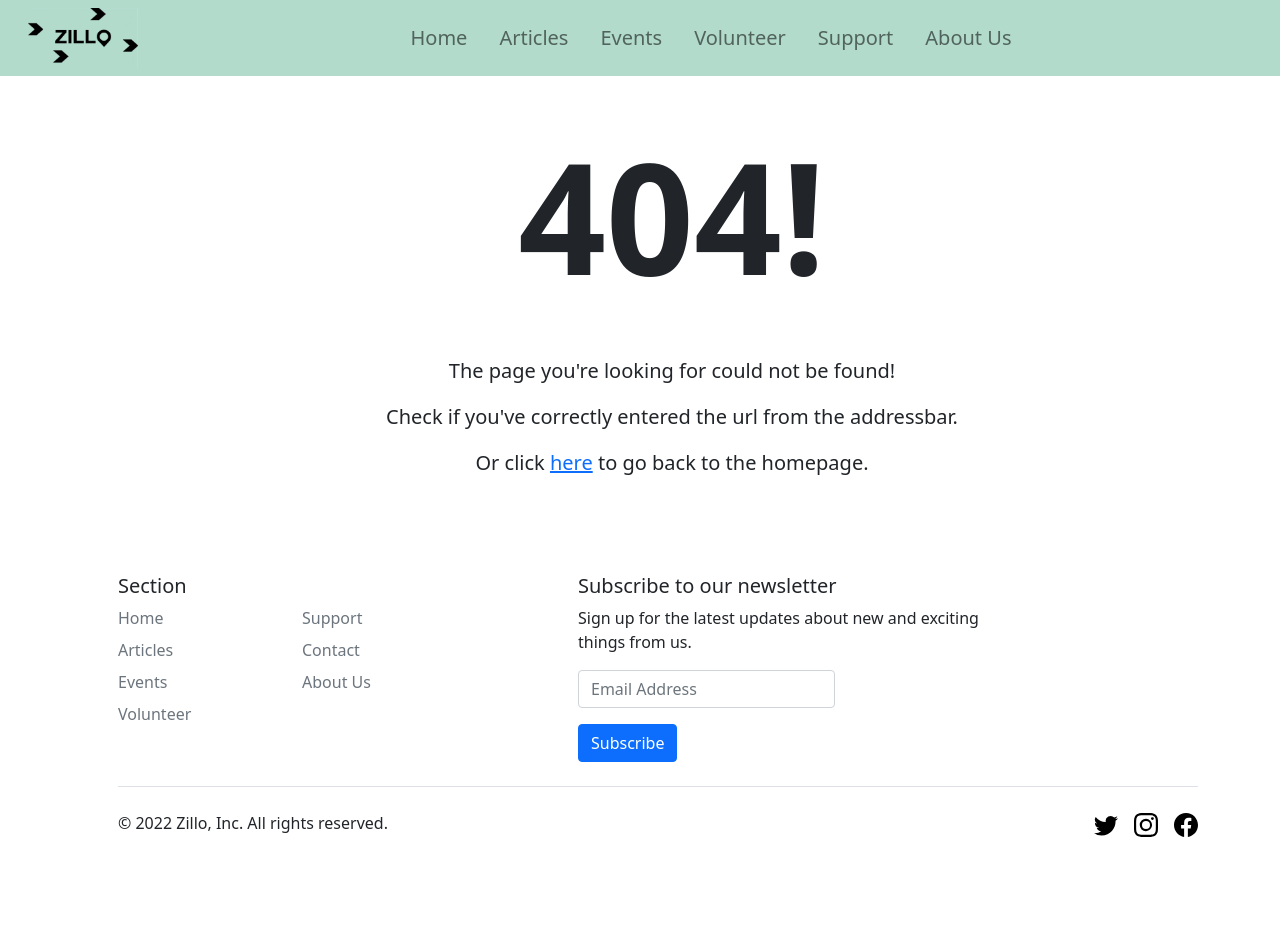
After one commit to Solhex/ZilloSite, a Flask app: page /errorpages/404 in a window 1280 px wide. The commit adds this page. Run offline with Flask 2, Linux system fonts and the light colour scheme; some libraries are stand-ins or nearby versions.

Commit message:
Added errorhandling and image upload options

```diff
--- a/website/models.py
+++ b/website/models.py
@@ -5,7 +5,7 @@ class Writer(db.Model):
     id = db.Column(db.Integer, primary_key=True)
     firstname = db.Column(db.String(50), nullable=False)
     lastname = db.Column(db.String(50), nullable=False)
-    picture_link = db.Column(db.String(200))
+    picture_link = db.Column(db.Boolean(), default=False)
     articles = db.relationship('Article')
 
 class Article(db.Model):
--- /dev/null
+++ b/website/templates/errorpages/404.html
@@ -0,0 +1,18 @@
+{% extends "base.html" %}
+{% block title %}ZilloWirral | 404!{% endblock %}
+
+
+{% block cover_text %}About Zillo{% endblock %}
+
+{% block content %}
+<div class="container" style="width:100%;">
+    <div class="m-5">
+        <h1 class="fw-bold text-center" style="font-size:12vw;">404!</h1>
+    </div>
+    <div class="m-5">
+        <p class="text-center lead">The page you're looking for could not be found!</p>
+        <p class="text-center lead">Check if you've correctly entered the url from the addressbar.</p>
+        <p class="text-center lead">Or click <a href="/">here</a> to go back to the homepage.</p>
+    </div>
+</div>
+{% endblock %}
--- a/website/views.py
+++ b/website/views.py
@@ -1,13 +1,18 @@
-from flask import Blueprint, render_template, request, flash, jsonify
+from flask import Blueprint, render_template, request, flash, redirect, current_app
 from .models import Article, Writer, Subscription
+from sqlalchemy import desc
 from . import db
-from json import loads
 from datetime import datetime
 from re import fullmatch
+from os import path
 
 views = Blueprint('views', __name__)
 
 EMAIL_REGEX = r'\b[A-Za-z0-9._%+-]+@[A-Za-z0-9.-]+\.[A-Z|a-z]{2,}\b'
+ALLOWED_EXTENSIONS = {'png', 'jpg', 'jpeg', 'webp'}
+
+def allowed_file(filename):
+	return '.' in filename and filename.rsplit('.', 1)[1].lower() in ALLOWED_EXTENSIONS
 
 def newsletterForm():
     if request.method == 'POST':
@@ -17,14 +22,41 @@ def newsletterForm():
             email_exists_check = Subscription.query.filter_by(email=email).first()
             if email_exists_check:
                 flash('Email Address Already Signed Up!', category='error')
+                return redirect(request.url)
             else:
                 if not fullmatch(EMAIL_REGEX, email):
                     flash('Enter a valid email address.', category='error')
+                    return redirect(request.url)
                 else:
                     new_subscriber = Subscription(email=email)
                     db.session.add(new_subscriber)
                     db.session.commit()
                     flash('Thanks for subscribing!', category='success')
+                    return redirect(request.url)
+
+@views.route('/errorpages/404', methods=['GET', 'POST'])
+def error_404():
+    page_settings = {
+        'cover_picture': False,
+        'current_page': 0,
+        'footer' : True,
+        'sidebar_segments':0
+        }
+    sidebar_links = [
+        '#',
+        '#'
+    ]
+
+    newsletterForm()
+
+    return render_template(
+        './errorpages/404.html',
+        cover_picture=page_settings['cover_picture'],
+        current_page_num=page_settings['current_page'],
+        footer=page_settings['footer'],
+        sidebar_links=sidebar_links,
+        sidebar_segments=page_settings['sidebar_segments']
+        )
 
 @views.route('/', methods=['GET', 'POST'])
 def home():
@@ -42,7 +74,7 @@ def home():
     newsletterForm()
 
     return render_template(
-        'home.html',
+        './home.html',
         cover_picture=page_settings['cover_picture'],
         current_page_num=page_settings['current_page'],
         footer=page_settings['footer'],
@@ -66,7 +98,7 @@ def articles():
     newsletterForm()
 
     return render_template(
-        'articles.html',
+        './articles.html',
         cover_picture=page_settings['cover_picture'],
         current_page_num=page_settings['current_page'],
         footer=page_settings['footer'],
@@ -90,7 +122,7 @@ def eventsGridview():
     newsletterForm()
 
     return render_template(
-        'events/events-gridview.html',
+        './events/events-gridview.html',
         cover_picture=page_settings['cover_picture'],
         current_page_num=page_settings['current_page'],
         footer=page_settings['footer'],
@@ -112,7 +144,7 @@ def eventsMapview():
     ]
 
     return render_template(
-        'events/events-mapview.html',
+        './events/events-mapview.html',
         cover_picture=page_settings['cover_picture'],
         current_page_num=page_settings['current_page'],
         footer=page_settings['footer'],
@@ -136,7 +168,7 @@ def volunteer():
     newsletterForm()
 
     return render_template(
-        'volunteer.html',
+        './volunteer.html',
         cover_picture=page_settings['cover_picture'],
         current_page_num=page_settings['current_page'],
         footer=page_settings['footer'],
@@ -160,7 +192,7 @@ def support():
     newsletterForm()
 
     return render_template(
-        'support.html',
+        './support.html',
         cover_picture=page_settings['cover_picture'],
         current_page_num=page_settings['current_page'],
         footer=page_settings['footer'],
@@ -184,7 +216,7 @@ def aboutus():
     newsletterForm()
 
     return render_template(
-        'aboutus.html',
+        './aboutus.html',
         cover_picture=page_settings['cover_picture'],
         current_page_num=page_settings['current_page'],
         footer=page_settings['footer'],
@@ -196,7 +228,7 @@ def aboutus():
 def articleManager():
     page_settings = {
         'cover_picture': False,
-        'current_page': 7,
+        'current_page': 0,
         'footer' : True,
         'sidebar_segments':2 #maximum 2
         }
@@ -208,20 +240,58 @@ def articleManager():
     if request.method == 'POST':
         form_name = request.form['form-name']
         if form_name == 'add-writer':
+            if 'fileupload' not in request.files:
+                flash('No file part')
+                return redirect(request.url)
+            file = request.files['fileupload']
+            if file and allowed_file(file.filename):
+                file_extention = file.filename.split('.')[-1]
+                try:
+                    filename = str(Writer.query.order_by(desc(Writer.id)).first().id + 1)
+                except:
+                    filename = str(1)
+            else:
+                flash('Invalid file')
+                return redirect(request.url)
+
             firstname = request.form.get('firstname')
             lastname = request.form.get('lastname')
-            pictureurl = request.form.get('pictureurl')
             if len(firstname) <= 0:
                 flash('firstname is too short.', category='error')
+                return redirect(request.url)
             elif len(lastname) <= 0:
                 flash('lastname is too short.', category='error')
+                return redirect(request.url)
             else:
-                new_writer = Writer(firstname=firstname, lastname=lastname, picture_link=pictureurl)
+                if file.filename == '':
+                    new_writer = Writer(firstname=firstname, lastname=lastname, picture_link=False)
+                else:
+                    new_writer = Writer(firstname=firstname, lastname=lastname, picture_link=True)
                 db.session.add(new_writer)
                 db.session.commit()
+                if not file.filename == '':
+                    file.save(path.join(current_app.config['UPLOAD_FOLDER'], 'writer_pfps', filename + '.' + file_extention))
                 flash('Writer added.', category='success')
+                return redirect(request.url)
 
         elif form_name == 'add-article':
+            if 'fileupload' not in request.files:
+                flash('No file part')
+                return redirect(request.url)
+            file = request.files['fileupload']
+            if file.filename == '':
+                flash('No selected file')
+                return redirect(request.url)
+            if file and allowed_file(file.filename):
+                file_extention = file.filename.split('.')[-1]
+                try:
+                    filename = str(Article.query.order_by(desc(Article.id)).first().id + 1)
+                except:
+                    filename = str(1)
+            else:
+                flash('Invalid file')
+                return redirect(request.url)
+
             writerid = request.form.get('writerid')
             date = request.form.get('date')
             title = request.form.get('title')
@@ -235,29 +305,50 @@ def articleManager():
             writer_check = Writer.query.filter_by(id=writerid).first()
             if not writer_check:
                 flash('Writer does not exist.', category='error')
+                return redirect(request.url)
             elif len(title) <= 7:
                 flash('Enter a title with more then 7 characters.', category='error')
+                return redirect(request.url)
             elif len(content) <= 50:
                 flash('Content must be more then 50 characters long.', category='error')
+                return redirect(request.url)
             else:
                 if date == '':
                     new_article = Article(writer_id=writerid, title=title, description=description, content=content, youtube_embed_link=ytembed)
                     db.session.add(new_article)
                     db.session.commit()
+                    file.save(path.join(current_app.config['UPLOAD_FOLDER'], 'article_covers', filename + '.' + file_extention))
                     flash('Article added.', category='success')
+                    return redirect(request.url)
                 elif dtransformed > datetime.now():
                     flash('Date cannot be in the future.', category='error')
+                    return redirect(request.url)
                 else:
                     new_article = Article(writer_id=writerid, date=dtransformed, title=title, description=description, content=content, youtube_embed_link=ytembed)
                     db.session.add(new_article)
                     db.session.commit()
+                    file.save(path.join(current_app.config['UPLOAD_FOLDER'], 'article_covers', filename + '.' + file_extention))
                     flash('Article added.', category='success')
+                    return redirect(request.url)
+
+        elif form_name == 'remove-subscriber':
+            subscriberid = request.form.get('subscriberid')
+            subscriber_check = Subscription.query.filter_by(id=subscriberid).first()
+            if not writer_check:
+                flash('Subscriber does not exist.', category='error')
+                return redirect(request.url)
+            else:
+                db.session.delete(subscriber_check)
+                db.session.commit()
+                flash('Subscriber has been deleted.')
+                return redirect(request.url)
 
         elif form_name == 'remove-writer':
             writerid = request.form.get('writerid')
             writer_check = Writer.query.filter_by(id=writerid).first()
             if not writer_check:
                 flash('Writer does not exist.', category='error')
+                return redirect(request.url)
             else:
                 article_check = Article.query.filter_by(writer_id=writerid)
                 for article in article_check:
@@ -265,16 +356,19 @@ def articleManager():
                 db.session.delete(writer_check)
                 db.session.commit()
                 flash('Writer has been deleted.')
+                return redirect(request.url)
 
         elif form_name == 'remove-article':
             articleid = request.form.get('articleid')
             article_check = Article.query.filter_by(id=articleid).first()
             if not article_check:
                 flash('Article does not exist.', category='error')
+                return redirect(request.url)
             else:
                 db.session.delete(article_check)
                 db.session.commit()
                 flash('Article has been deleted.')
+                return redirect(request.url)
 
 
         elif form_name == 'email_subscription':
@@ -282,17 +376,20 @@ def articleManager():
             email_exists_check = Subscription.query.filter_by(email=email).first()
             if email_exists_check:
                 flash('Email Address Already Signed Up!', category='error')
+                return redirect(request.url)
             else:
                 if not fullmatch(EMAIL_REGEX, email):
                     flash('Enter a valid email address.', category='error')
+                    return redirect(request.url)
                 else:
                     new_subscriber = Subscription(email=email)
                     db.session.add(new_subscriber)
                     db.session.commit()
                     flash('Thanks for subscribing!', category='success')
+                    return redirect(request.url)
 
     return render_template(
-        'hidden/article-manager.html',
+        './hidden/article-manager.html',
         cover_picture=page_settings['cover_picture'],
         current_page_num=page_settings['current_page'],
         footer=page_settings['footer'],
@@ -304,7 +401,7 @@ def articleManager():
 def articleDatabaseViewer():
     page_settings = {
         'cover_picture': False,
-        'current_page': 7,
+        'current_page': 0,
         'footer' : True,
         'sidebar_segments':2 #maximum 2
         }
@@ -320,7 +417,7 @@ def articleDatabaseViewer():
     dbarticles = Article.query.all()
 
     return render_template(
-        'hidden/db-viewer.html',
+        './hidden/db-viewer.html',
         cover_picture=page_settings['cover_picture'],
         current_page_num=page_settings['current_page'],
         footer=page_settings['footer'],
```
Also changed, not shown: website/__init__.py (+19 -7 lines), website/errorhandler.py (added, +13 -0 lines), website/templates/hidden/article-manager.html (+28 -5 lines).
